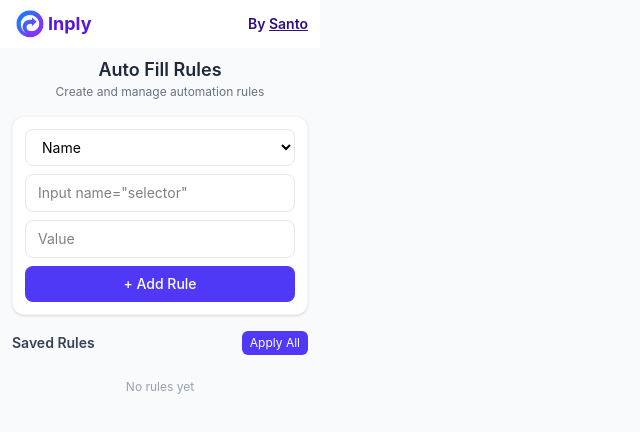
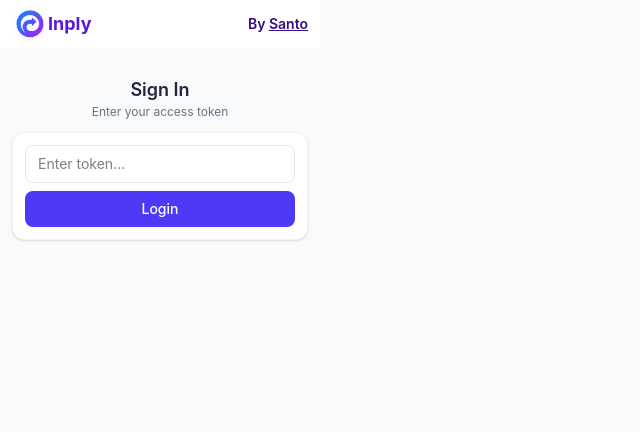
Before and after one commit to santokhan/inply-browser-extension, a React (Vite) app: page / in a window 1280 px wide. Shown: the top 432 px of the page, without its empty margins (0-640 px from the left). Built offline with nearby package versions, Linux system fonts and the light colour scheme.

Commit message:
Implement jwt local token

```diff
--- a/package.json
+++ b/package.json
@@ -28,6 +28,8 @@
     "@crxjs/vite-plugin": "^2.4.0",
     "@tailwindcss/vite": "^4.2.4",
     "@vitejs/plugin-react": "^6.0.1",
+    "jsrsasign": "^11.1.3",
+    "jwt-decode": "^4.0.0",
     "react": "^19.2.5",
     "react-dom": "^19.2.5",
     "tailwindcss": "^4.2.4",
--- a/src/App.jsx
+++ b/src/App.jsx
@@ -1,11 +1,15 @@
+import { Protected } from "./components/shared/Protected";
 import Header from "./components/ui/header/Index";
 import AutoFillRules from "./components/ui/rule";
+import { AuthProvider } from "./contexts/AuthProvider";
 
 export default function App() {
   return (
-    <>
+    <AuthProvider>
       <Header />
-      <AutoFillRules />
-    </>
+      <Protected>
+        <AutoFillRules />
+      </Protected>
+    </AuthProvider>
   );
 }
--- /dev/null
+++ b/src/components/shared/Protected.jsx
@@ -0,0 +1,96 @@
+import { useAuth } from "../../hooks/useAuth";
+import { useState } from "react";
+import { normalizeJwtToken } from "../../utils/token";
+
+export default function TokenLoginForm() {
+  const { login } = useAuth();
+  const [token, setToken] = useState("");
+  const [loading, setLoading] = useState(false);
+  const [error, setError] = useState("");
+
+  const handleSubmit = async (e) => {
+    e.preventDefault();
+
+    if (!token.trim()) {
+      setError("Token is required");
+      return;
+    }
+
+    try {
+      setLoading(true);
+      setError("");
+
+      // simple fake decode (optional later replace with API verify)
+      const user = {
+        name: "Local User",
+        role: "user",
+      };
+
+      await login({
+        token: normalizeJwtToken(token),
+        user,
+      });
+
+    } catch (err) {
+      setError(err instanceof Error ? err.message : "Login failed");
+    } finally {
+      setLoading(false);
+    }
+  };
+
+  return (
+    <div className="w-80 p-3 space-y-3 my-4">
+
+      <div className="text-center">
+        <h1 className="text-lg font-semibold text-gray-800">
+          Sign In
+        </h1>
+        <p className="text-xs text-gray-500">
+          Enter your access token
+        </p>
+      </div>
+
+      <form
+        onSubmit={handleSubmit}
+        className="bg-white p-3 rounded-xl border border-gray-100 shadow-sm space-y-2"
+      >
+        <input
+          value={token}
+          onChange={(e) => setToken(e.target.value)}
+          placeholder="Enter token..."
+          className="w-full px-3 py-2 text-sm rounded-lg border border-gray-200"
+        />
+
+        {error && (
+          <p className="text-xs text-red-500">{error}</p>
+        )}
+
+        <button
+          disabled={loading}
+          className="w-full py-2 text-sm font-medium text-white bg-indigo-600 hover:bg-indigo-700 rounded-lg disabled:opacity-50"
+        >
+          {loading ? "Signing in..." : "Login"}
+        </button>
+      </form>
+    </div>
+  );
+}
+
+export function Protected({ children }) {
+  const { isAuthenticated, loading } = useAuth();
+
+  // Optional: loading state while reading chrome.storage
+  if (loading) {
+    return <div className="p-3 text-sm">Loading...</div>;
+  }
+
+  // Not logged in → block access
+  if (!isAuthenticated) {
+    return (
+      <TokenLoginForm />
+    );
+  }
+
+  // Allowed
+  return children;
+}
--- /dev/null
+++ b/src/contexts/AuthProvider.jsx
@@ -0,0 +1,93 @@
+import { createContext, useCallback, useEffect, useState } from "react";
+import { normalizeJwtToken, verifyJwt } from "../utils/token";
+
+export const AuthContext = createContext(null);
+
+const TOKEN_KEY = "auth_token";
+const USER_KEY = "auth_user";
+const TOKEN_SECRET = "santokhanhasdevelopedthisbrowserextension";
+
+export function AuthProvider({ children }) {
+  const [user, setUser] = useState(null);
+  const [token, setToken] = useState(null);
+  const [loading, setLoading] = useState(true);
+
+  // Load auth from storage
+  const loadAuth = useCallback(async () => {
+    try {
+      const result = await chrome.storage.local.get([TOKEN_KEY, USER_KEY]);
+      const storedToken = normalizeJwtToken(result[TOKEN_KEY] || null) || null;
+      const storedUser = result[USER_KEY] || null;
+
+      const tokenCheck = storedToken ? await verifyJwt(storedToken, TOKEN_SECRET) : { ok: false };
+
+      if (storedToken && !tokenCheck.ok) {
+        await chrome.storage.local.remove([TOKEN_KEY, USER_KEY]);
+        setToken(null);
+        setUser(null);
+        return;
+      }
+
+      setToken(storedToken);
+      setUser(storedUser);
+    } catch (err) {
+      console.error("Auth load error:", err);
+    } finally {
+      setLoading(false);
+    }
+  }, []);
+
+  useEffect(() => {
+    loadAuth();
+  }, [loadAuth]);
+
+  // Login
+  const login = useCallback(async ({ token, user }) => {
+    const trimmedToken = normalizeJwtToken(token);
+
+    if (!trimmedToken) {
+      throw new Error("Token is required");
+    }
+
+    const tokenCheck = await verifyJwt(trimmedToken, TOKEN_SECRET);
+
+    if (!tokenCheck.ok) {
+      throw new Error(tokenCheck.reason || "Login failed");
+    }
+
+    await chrome.storage.local.set({
+      [TOKEN_KEY]: trimmedToken,
+      [USER_KEY]: user,
+    });
+
+    setToken(trimmedToken);
+    setUser(user);
+  }, []);
+
+  // Logout
+  const logout = useCallback(async () => {
+    await chrome.storage.local.remove([TOKEN_KEY, USER_KEY]);
+
+    setToken(null);
+    setUser(null);
+  }, []);
+
+  // Check if logged in
+  const isAuthenticated = !!token;
+
+  return (
+    <AuthContext.Provider
+      value={{
+        user,
+        token,
+        loading,
+        isAuthenticated,
+        login,
+        logout,
+        loadAuth,
+      }}
+    >
+      {children}
+    </AuthContext.Provider>
+  );
+}
--- /dev/null
+++ b/src/hooks/useAuth.js
@@ -0,0 +1,12 @@
+import { useContext } from "react";
+import { AuthContext } from "../contexts/AuthProvider";
+
+export function useAuth() {
+  const context = useContext(AuthContext);
+
+  if (!context) {
+    throw new Error("useAuth must be used within an AuthProvider");
+  }
+
+  return context;
+}
--- /dev/null
+++ b/src/utils/token.js
@@ -0,0 +1,54 @@
+import { jwtDecode } from "jwt-decode";
+import { KJUR } from "jsrsasign";
+
+export function normalizeJwtToken(token) {
+  if (typeof token !== "string") return "";
+
+  return token
+    .trim()
+    .replace(/^Bearer\s+/i, "")
+    .replace(/^["']|["']$/g, "");
+}
+
+export function decodeJwtPayload(token) {
+  const normalizedToken = normalizeJwtToken(token);
+
+  if (!normalizedToken) return null;
+
+  try {
+    return jwtDecode(normalizedToken);
+  } catch {
+    return null;
+  }
+}
+
+export async function verifyJwt(token, secret) {
+  const normalizedToken = normalizeJwtToken(token);
+
+  if (!normalizedToken || !secret || typeof secret !== "string") {
+    return { ok: false, reason: "Malformed token" };
+  }
+
+  const payload = decodeJwtPayload(normalizedToken);
+  if (!payload) {
+    return { ok: false, reason: "Malformed token" };
+  }
+
+  if (typeof payload.exp === "number" && payload.exp * 1000 <= Date.now()) {
+    return { ok: false, reason: "Token expired" };
+  }
+
+  try {
+    const isValid = KJUR.jws.JWS.verifyJWT(normalizedToken, secret, {
+      alg: ["HS256"],
+    });
+
+    if (!isValid) {
+      return { ok: false, reason: "Invalid token signature" };
+    }
+
+    return { ok: true, reason: null };
+  } catch {
+    return { ok: false, reason: "Malformed token" };
+  }
+}
```
Also changed, not shown: 1 other file (tests, documents, lock files or other folders).
